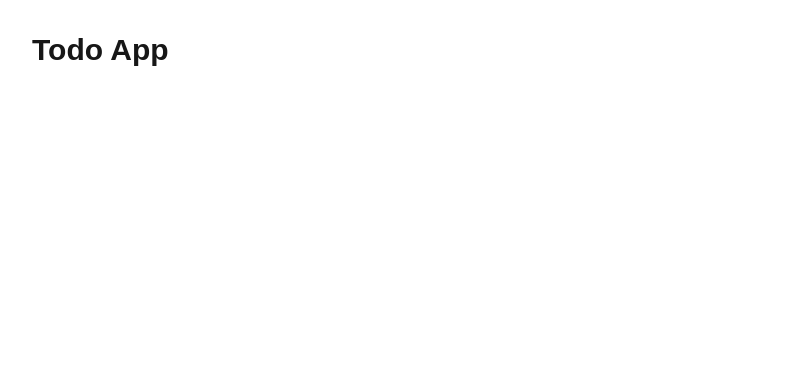
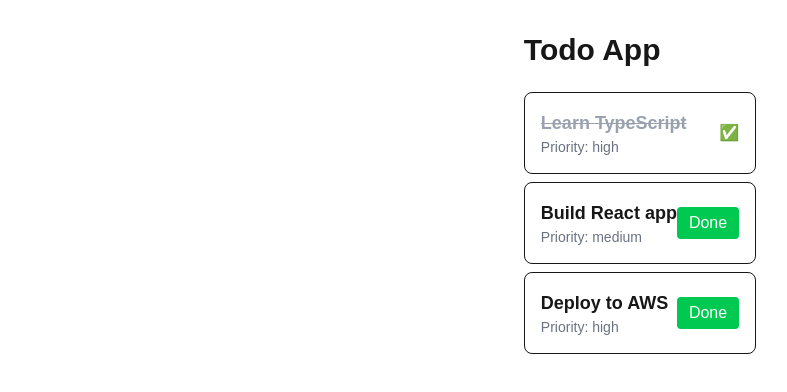
Before and after one commit to CoderMahabub/my-next-app, a Next.js app: page / in a window 1280 px wide. Shown: the top 392 px of the page, without its empty margins (0-787 px from the left). Built offline with nearby package versions, Linux system fonts and the light colour scheme.

Commit message:
a simple todo app

```diff
--- /dev/null
+++ b/app/components/TodoItems.tsx
@@ -0,0 +1,29 @@
+interface TodoItemProps {
+    id: number
+    title: string
+    completed: boolean
+    priority: "low" | "medium" | "high"
+    onComplete: (id: number) => void
+}
+
+export default function TodoItem({ id, title, completed, priority, onComplete }: TodoItemProps) {
+    return (
+        <div className="p-4 border rounded-lg mb-2 flex justify-between items-center">
+            <div>
+                <h2 className={`text-lg font-semibold ${completed ? "line-through text-gray-400" : ""}`}>
+                    {title}
+                </h2>
+                <p className="text-sm text-gray-500">Priority: {priority}</p>
+            </div>
+            {!completed && (
+                <button
+                    onClick={() => onComplete(id)}
+                    className="px-3 py-1 bg-green-500 text-white rounded hover:bg-green-600"
+                >
+                    Done
+                </button>
+            )}
+            {completed && <span>✅</span>}
+        </div>
+    )
+}
--- a/app/page.tsx
+++ b/app/page.tsx
@@ -1,9 +1,38 @@
-import Image from "next/image";
+"use client"
+
+import { useState } from "react"
+import TodoItem from "./components/TodoItems"
+
+interface Todo {
+  id: number
+  title: string
+  completed: boolean
+  priority: "low" | "medium" | "high"
+}
 
 export default function Home() {
+  const [todos, setTodos] = useState<Todo[]>([
+    { id: 1, title: "Learn TypeScript", completed: true, priority: "high" },
+    { id: 2, title: "Build React app", completed: false, priority: "medium" },
+    { id: 3, title: "Deploy to AWS", completed: false, priority: "high" },
+  ])
+
+  const completeTodo = (id: number) => {
+    setTodos(todos.map(todo =>
+      todo.id === id ? { ...todo, completed: true } : todo
+    ))
+  }
+
   return (
-    <main className="p-8">
-      <h1 className="text-3xl font-bold">Todo App</h1>
+    <main className="p-8 max-w-lg mx-auto">
+      <h1 className="text-3xl font-bold mb-6">Todo App</h1>
+      {todos.map(todo => (
+        <TodoItem
+          key={todo.id}
+          {...todo}
+          onComplete={completeTodo}
+        />
+      ))}
     </main>
   )
 }
```
